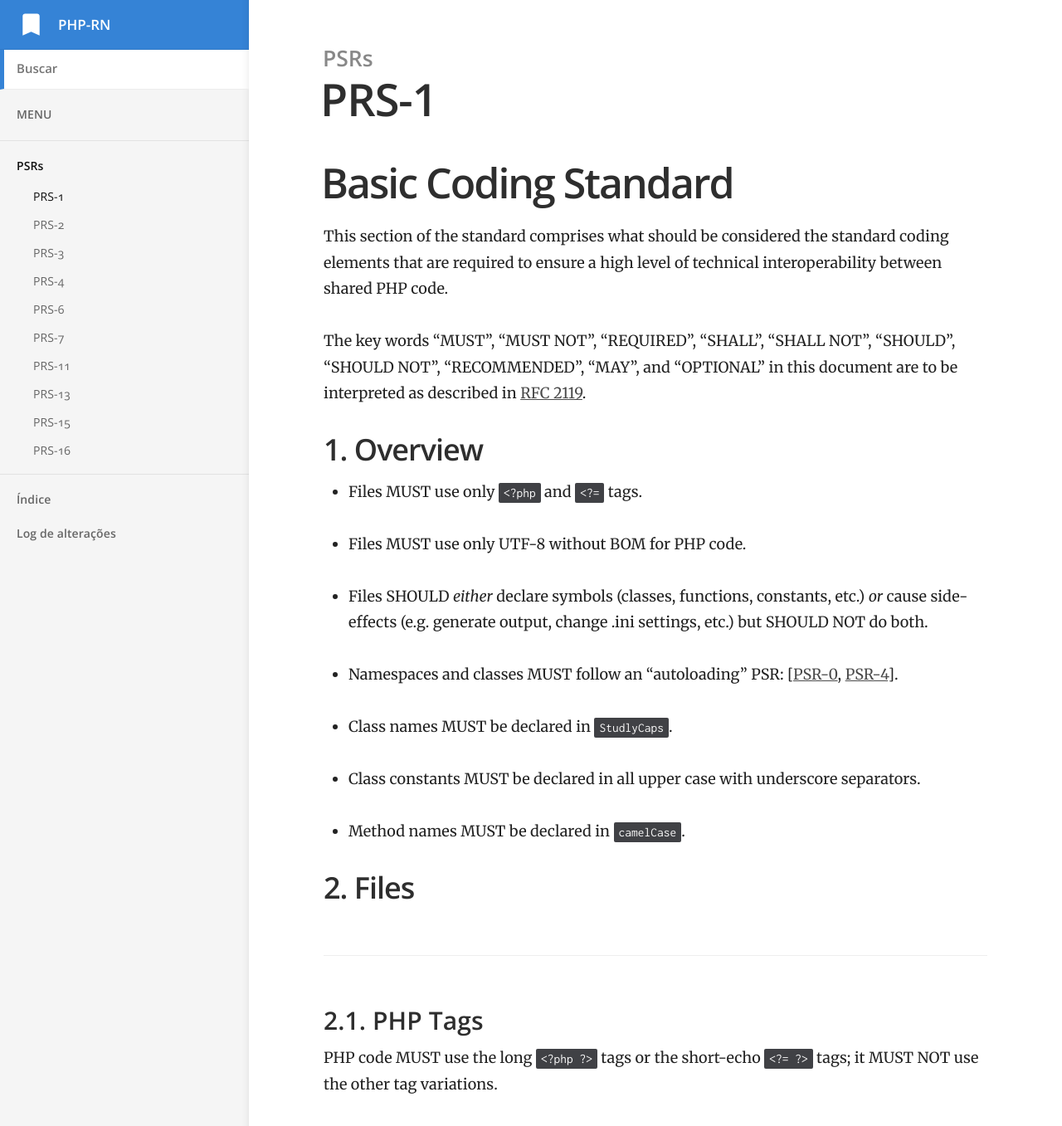
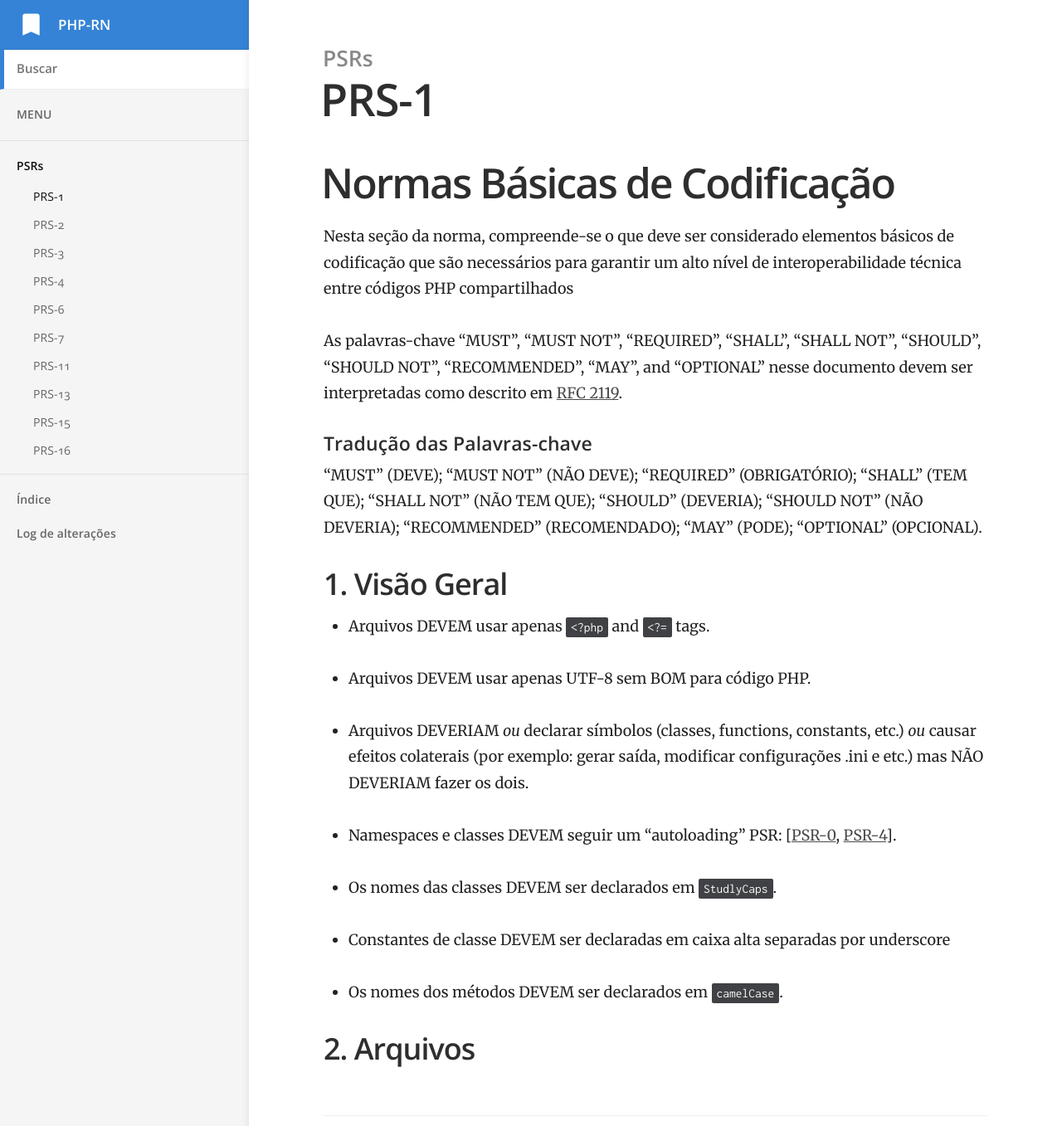
Before and after one commit to phprn/psr, a Jekyll site: the page built from _docs/psr/PSR-1-basic-coding-standard.md, in a window 1280 px wide and 1400 px high. Shown: the top 1357 px of the window at 83% size. Built offline with Jekyll 4.4.1, drawn with Linux system fonts in a browser that asks for light colours; some of the changed text lies outside the part shown.

Commit message:
Traduçao da PSR-1

```diff
--- a/_docs/psr/PSR-1-basic-coding-standard.md
+++ b/_docs/psr/PSR-1-basic-coding-standard.md
@@ -4,121 +4,129 @@ category: PSRs
 order: 1
 ---
 
-# Basic Coding Standard
+# Normas Básicas de Codificação
 
-This section of the standard comprises what should be considered the standard
-coding elements that are required to ensure a high level of technical
-interoperability between shared PHP code.
+Nesta seção da norma, compreende-se o que deve ser considerado elementos básicos de codificação
+que são necessários para garantir um alto nível de interoperabilidade técnica entre códigos PHP
+compartilhados
 
-The key words "MUST", "MUST NOT", "REQUIRED", "SHALL", "SHALL NOT", "SHOULD",
-"SHOULD NOT", "RECOMMENDED", "MAY", and "OPTIONAL" in this document are to be
-interpreted as described in [RFC 2119].
+As palavras-chave "MUST", "MUST NOT", "REQUIRED", "SHALL", "SHALL NOT", "SHOULD",
+"SHOULD NOT", "RECOMMENDED", "MAY", and "OPTIONAL" nesse documento devem ser interpretadas como descrito em [RFC 2119].
+
+#### Tradução das Palavras-chave
+"MUST" (DEVE);
+"MUST NOT" (NÃO DEVE);
+"REQUIRED" (OBRIGATÓRIO);
+"SHALL" (TEM QUE);
+"SHALL NOT" (NÃO TEM QUE);
+"SHOULD" (DEVERIA);
+"SHOULD NOT" (NÃO DEVERIA);
+"RECOMMENDED" (RECOMENDADO);
+"MAY" (PODE);
+"OPTIONAL" (OPCIONAL).
 
 [RFC 2119]: http://www.ietf.org/rfc/rfc2119.txt
 [PSR-0]: https://github.com/php-fig/fig-standards/blob/master/accepted/PSR-0.md
 [PSR-4]: https://github.com/php-fig/fig-standards/blob/master/accepted/PSR-4-autoloader.md
 
-## 1. Overview
+## 1. Visão Geral
 
-- Files MUST use only `<?php` and `<?=` tags.
+- Arquivos DEVEM usar apenas `<?php` and `<?=` tags.
 
-- Files MUST use only UTF-8 without BOM for PHP code.
+- Arquivos DEVEM usar apenas UTF-8 sem BOM para código PHP.
 
-- Files SHOULD *either* declare symbols (classes, functions, constants, etc.)
-  *or* cause side-effects (e.g. generate output, change .ini settings, etc.)
-  but SHOULD NOT do both.
+- Arquivos DEVERIAM *ou* declarar símbolos (classes, functions, constants, etc.)
+  *ou* causar efeitos colaterais (por exemplo: gerar saída, modificar configurações .ini e etc.)
+  mas NÃO DEVERIAM fazer os dois.
 
-- Namespaces and classes MUST follow an "autoloading" PSR: [[PSR-0], [PSR-4]].
+- Namespaces e classes DEVEM seguir um "autoloading" PSR: [[PSR-0], [PSR-4]].
 
-- Class names MUST be declared in `StudlyCaps`.
+- Os nomes das classes DEVEM ser declarados em `StudlyCaps`.
 
-- Class constants MUST be declared in all upper case with underscore separators.
+- Constantes de classe DEVEM ser declaradas em caixa alta separadas por underscore
 
-- Method names MUST be declared in `camelCase`.
+- Os nomes dos métodos DEVEM ser declarados em `camelCase`.
 
-## 2. Files
+## 2. Arquivos
 
 ### 2.1. PHP Tags
 
-PHP code MUST use the long `<?php ?>` tags or the short-echo `<?= ?>` tags; it
-MUST NOT use the other tag variations.
+Código PHP DEVE usar a tag `<?php ?>` longa ou a tag echo-curto `<?= ?>`;
+NÃO DEVE ser utilizada outras variações de tag.
 
-### 2.2. Character Encoding
+### 2.2. Codificação de caracteres
 
-PHP code MUST use only UTF-8 without BOM.
+Código PHP DEVE utilizar apenas UTF-8 sem BOM.
 
-### 2.3. Side Effects
+### 2.3. Efeitos colaterais
 
-A file SHOULD declare new symbols (classes, functions, constants,
-etc.) and cause no other side effects, or it SHOULD execute logic with side
-effects, but SHOULD NOT do both.
+Um arquivo DEVERIA declarar novos símbolos (classes, funções, constantes, etc)
+e não causar outros efeitos colaterais, ou DEVERIA executar lógica com efeitos colaterais, mas NÃO DEVERIA fazer as duas coisas.
 
-The phrase "side effects" means execution of logic not directly related to
-declaring classes, functions, constants, etc., *merely from including the
-file*.
+A frase "efeito colateral" significa a execução de lógica não diretamente relacionada a declarar classes, funções, constantes, etc.,
+*simplesmente a partir do arquivo incluído*
 
-"Side effects" include but are not limited to: generating output, explicit
-use of `require` or `include`, connecting to external services, modifying ini
-settings, emitting errors or exceptions, modifying global or static variables,
-reading from or writing to a file, and so on.
+"Efeito colateral" não se limita apenas a: gerar saídas, uso explícito de `require` ou `include`, conectando-se serviços externos,
+modificando configurações ini, emitindo erros ou exceções, modificando variáveis globais ou estáticas,
+lendo ou escrevendo em arquivos e assim por diante.
 
-The following is an example of a file with both declarations and side effects;
-i.e, an example of what to avoid:
+O exemplo a seguir contém efeitos colaterais e declarações;
+ou seja, um exemplo a se evitar
 
 ~~~php
 <?php
-// side effect: change ini settings
+// efeito colateral: modificando configuração ini
 ini_set('error_reporting', E_ALL);
 
-// side effect: loads a file
+// efeito colateral: carregando um arquivo
 include "file.php";
 
-// side effect: generates output
+// efeito colateral: gerando saída
 echo "<html>\n";
 
-// declaration
+// declaração
 function foo()
 {
-    // function body
+    // corpo da função
 }
 ~~~
 
-The following example is of a file that contains declarations without side
-effects; i.e., an example of what to emulate:
+
+A seguir, um exemplo de um arquivo contendo instruções sem efeitos colaterais; ou seja, um exemplo a seguir:
 
 ~~~php
 <?php
-// declaration
+// declaração
 function foo()
 {
-    // function body
+    // corpo da função
 }
 
-// conditional declaration is *not* a side effect
+// declaração condicional *não* é um efeito colateral
 if (! function_exists('bar')) {
     function bar()
     {
-        // function body
+        // corpo da função
     }
 }
 ~~~
 
-## 3. Namespace and Class Names
+## 3. Namespace e Nomes de Classes
 
-Namespaces and classes MUST follow an "autoloading" PSR: [[PSR-0], [PSR-4]].
+Namespaces e classes DEVEM seguir um "autoloading" PSR: [[PSR-0], [PSR-4]].
 
-This means each class is in a file by itself, and is in a namespace of at
-least one level: a top-level vendor name.
+Isso significa que cada classe está em em um arquivo por si só
+e está em um namespace de um nível a menos: nível superior do vendor
 
-Class names MUST be declared in `StudlyCaps`.
+Nomes de classes DEVEM ser declarados em `StudlyCaps`.
 
-Code written for PHP 5.3 and after MUST use formal namespaces.
+Código escrito em PHP 5.3  e posterior DEVEM usar namespaces formais.
 
-For example:
+Por exemplo:
 
 ~~~php
 <?php
-// PHP 5.3 and later:
+// PHP 5.3 e porterior:
 namespace Vendor\Model;
 
 class Foo
@@ -126,25 +134,25 @@ class Foo
 }
 ~~~
 
-Code written for 5.2.x and before SHOULD use the pseudo-namespacing convention
-of `Vendor_` prefixes on class names.
+Código escrito em PHP 5.2.x e anterior DEVERIAM usar a convenção de pseudo-nampesace
+de prefixos `Vendor_` no nome da classe
 
 ~~~php
 <?php
-// PHP 5.2.x and earlier:
+// PHP 5.2.x e anterior:
 class Vendor_Model_Foo
 {
 }
 ~~~
 
-## 4. Class Constants, Properties, and Methods
+## 4. Constantes de Classe, Propriedades e Métodos
 
-The term "class" refers to all classes, interfaces, and traits.
+O termo "classe" se refere a todas as classes, interfaces e traits.
 
-### 4.1. Constants
+### 4.1. Constantes
 
-Class constants MUST be declared in all upper case with underscore separators.
-For example:
+Constantes de classe DEVEM ser declararas todas em caixa alta separadas por underscore .
+Por exemplo:
 
 ~~~php
 <?php
@@ -157,15 +165,16 @@ class Foo
 }
 ~~~
 
-### 4.2. Properties
+### 4.2. Propriedades
 
-This guide intentionally avoids any recommendation regarding the use of
-`$StudlyCaps`, `$camelCase`, or `$under_score` property names.
+Este guia intencionalmente evita qualquer recomendação sobre o uso de
+`$StudlyCaps`, `$camelCase`, or `$under_score` para nomes de propriedades.
 
-Whatever naming convention is used SHOULD be applied consistently within a
-reasonable scope. That scope may be vendor-level, package-level, class-level,
-or method-level.
 
-### 4.3. Methods
+Seja qual for a convenção de nomenclatura usada, DEVERIA ser aplicada consistentemente dentro de um
+escopo razoável. Esse escopo pode ser em nível-de-vendo, nível-de-pacote, nível-de-classe,
+ou nível de método.
 
-Method names MUST be declared in `camelCase()`.
+### 4.3. Métodos
+
+Nomes de métodos DEVEM ser declarados em `camelCase()`.
```
